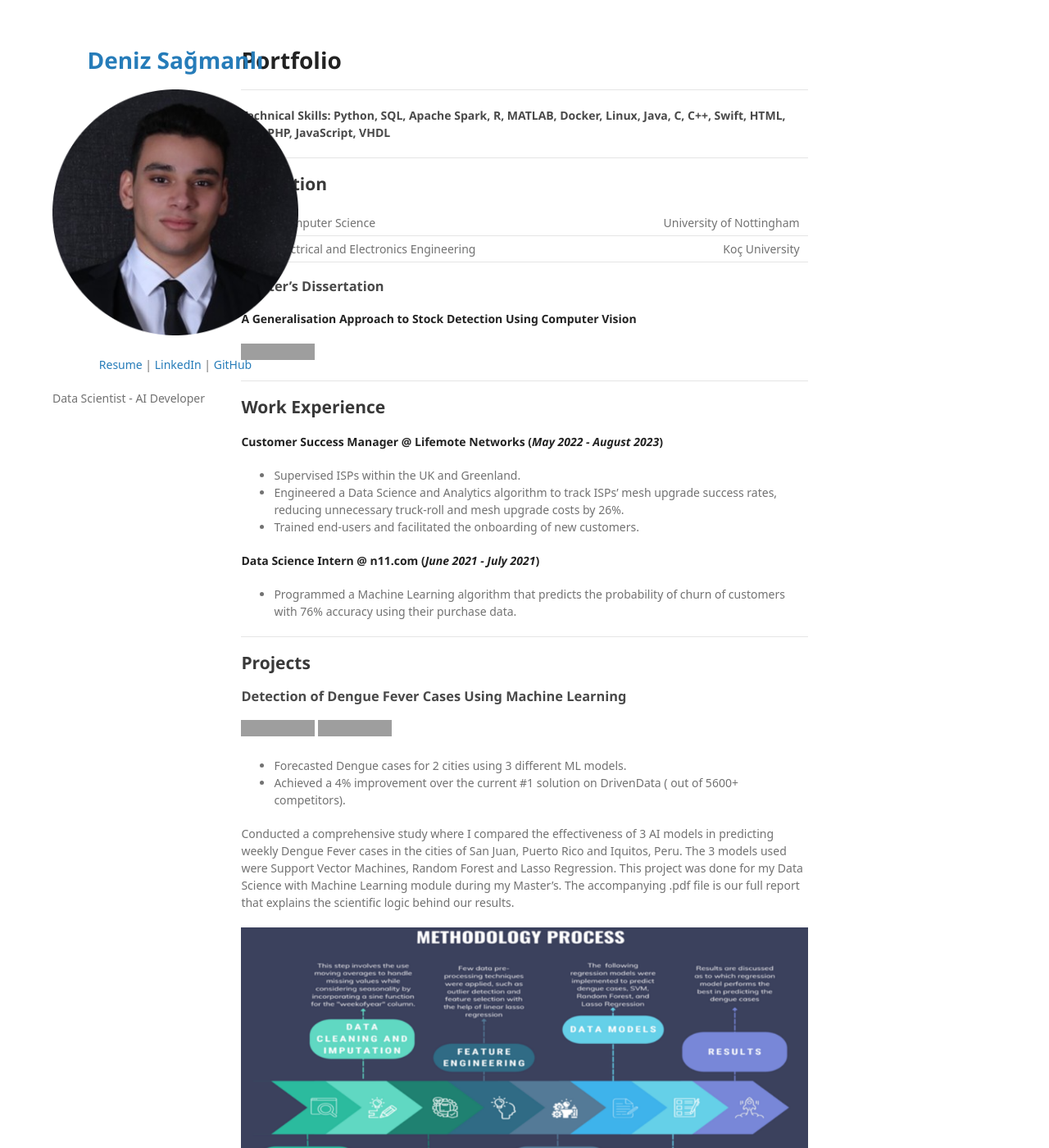
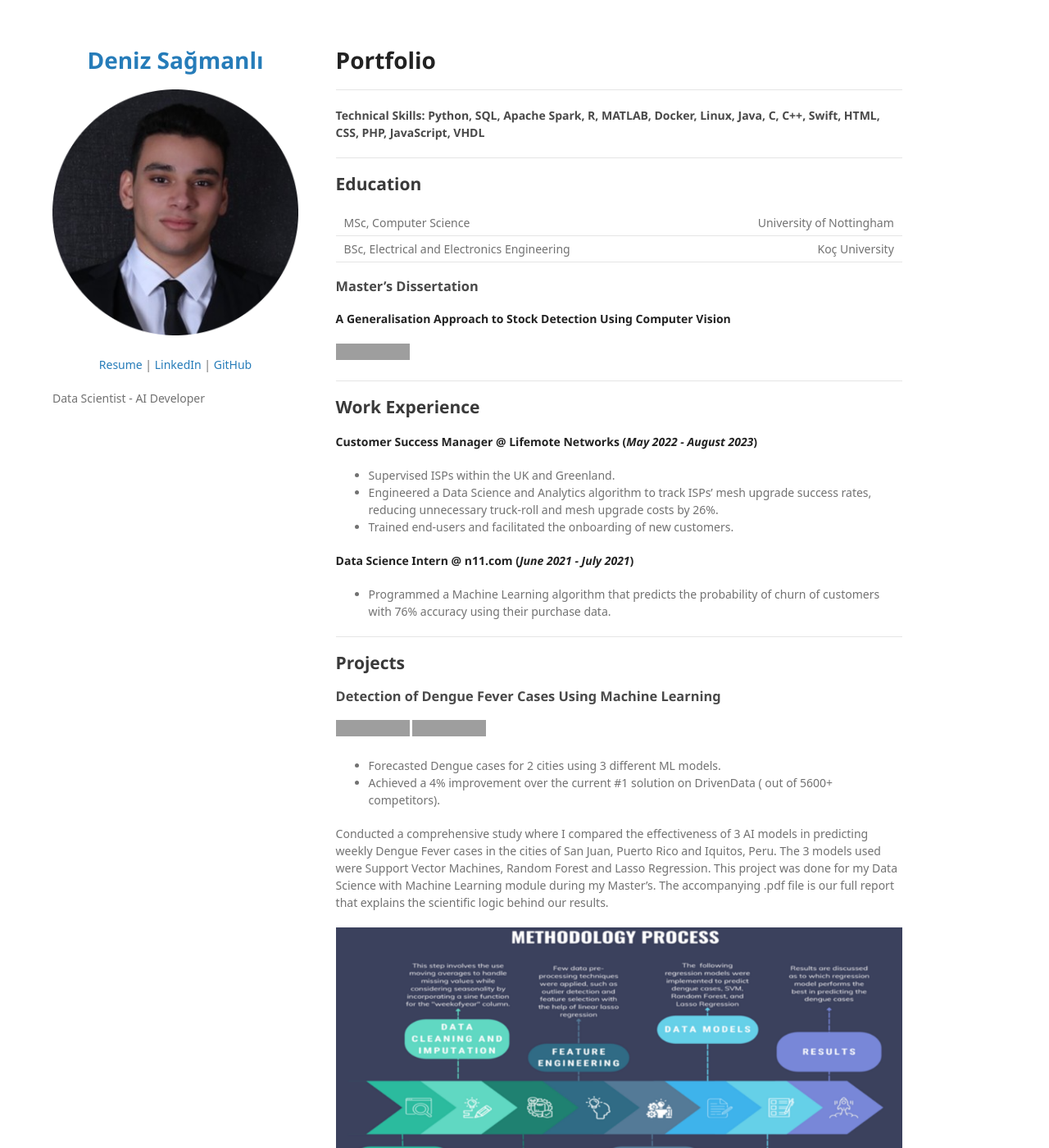
Before and after one commit to dsagmanli/dsagmanli.github.io, a Jekyll site: the page built from README.md, in a window 1280 px wide and 1400 px high. Shown: the whole window at 82% size. Built offline with Jekyll 4.4.1, drawn with Linux system fonts in a browser that asks for light colours; some web fonts are replaced; our own code applies the rules of GitHub Pages for plain Markdown files; grey boxes are pictures that could not be loaded.

Commit message:
Update jekyll-theme-minimal.scss

```diff
--- a/_sass/jekyll-theme-minimal.scss
+++ b/_sass/jekyll-theme-minimal.scss
@@ -177,7 +177,7 @@ strong {
 section {
   width: 60%; /* Set main content to 60% of the viewport */
   max-width: 1000px; /* Limit width for readability */
-  margin-left: 20%; /* Move it to the right of the sidebar */
+  margin-left: 30%; /* Move it to the right of the sidebar */
   padding-bottom: 50px;
 }
 
```
